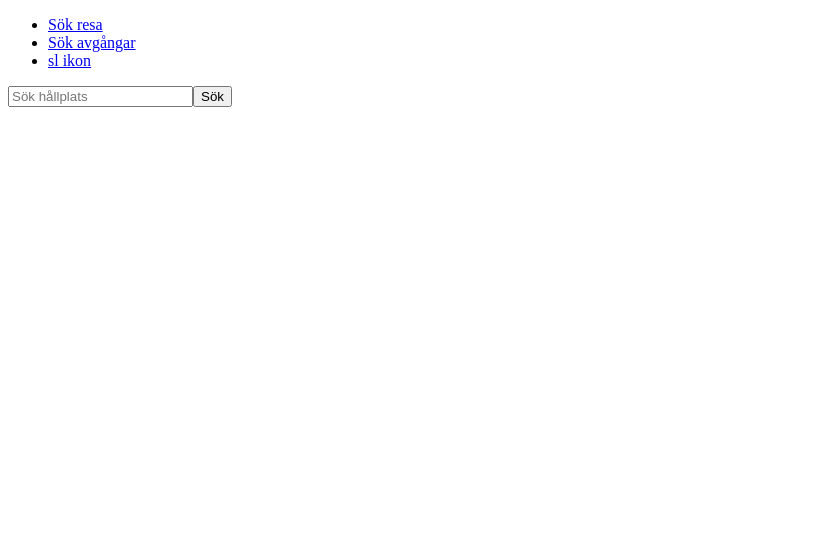
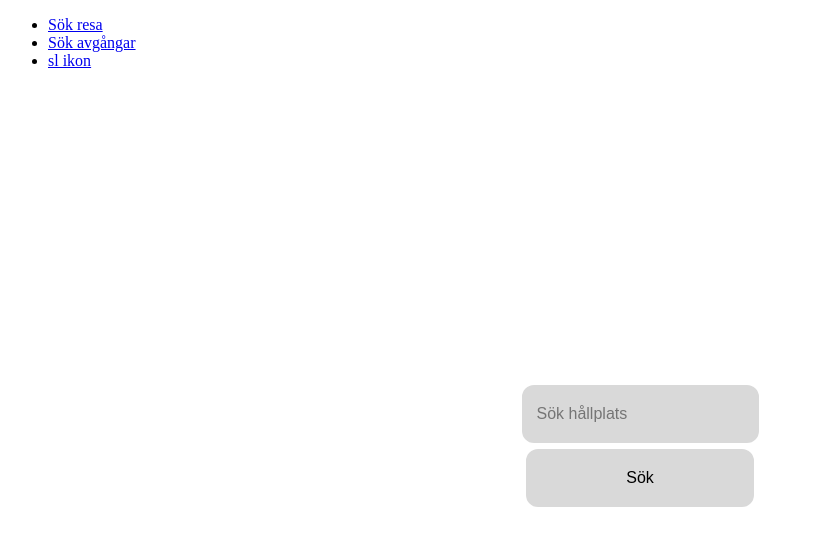
Before and after one commit to maisahjuevesano/SL_application, a React (Vite) app: page / in a window 1280 px wide. Shown: the top 546 px of the page, without its empty margins (0-814 px from the left). Built offline with nearby package versions, Linux system fonts and the light colour scheme.

Commit message:
add stylefor input & button

```diff
--- a/src/components/Departures.tsx
+++ b/src/components/Departures.tsx
@@ -2,6 +2,12 @@ import React, { useEffect, useState } from "react";
 import { SLDeparturesData } from "../models/slDeparturesData";
 import { fetchRealtimeDepartures } from "../services/fetchRealtimeDepartures";
 import { fetchSiteId } from "../services/fetchSiteId";
+import {
+  Container,
+  DeparturesContainer,
+  StyledButton,
+  StyledInput,
+} from "../styled/styledDepartures";
 
 export const Departures = () => {
   const [departuresData, setDeparturesData] = useState<SLDeparturesData | null>(
@@ -49,26 +55,30 @@ export const Departures = () => {
   };
 
   return (
-    <div>
-      <input
+    <DeparturesContainer>
+      <StyledInput
         type="text"
         value={searchString}
-        onChange={(e) => setSearchString(e.target.value)}
-        onKeyDown={handleEnterSearch}
+        onChange={(e: React.ChangeEvent<HTMLInputElement>) =>
+          setSearchString(e.target.value)
+        }
+        onKeyDown={(e: React.KeyboardEvent<HTMLInputElement>) =>
+          handleEnterSearch(e)
+        }
         placeholder="Sök hållplats"
       />
-      <button onClick={handleSearch}>Sök</button>
+      <StyledButton onClick={handleSearch}>Sök</StyledButton>
 
       {departuresData && (
-        <div>
+        <Container>
           {searchedStation && <h2>{searchedStation}</h2>}
           <ul>
             {departuresData.Buses.map((bus, index) => (
               <li key={index}>{`${bus.Destination} - ${bus.DisplayTime}`}</li>
             ))}
           </ul>
-        </div>
+        </Container>
       )}
-    </div>
+    </DeparturesContainer>
   );
 };
--- a/src/styled/styledDepartures.tsx
+++ b/src/styled/styledDepartures.tsx
@@ -1,10 +1,6 @@
 import styled from "styled-components";
 
 export const DeparturesContainer = styled.div`
-  /* display: flex;
-  flex-direction: column;
-  background-color: #3e4245;
-  /* padding: 100px; */
   display: flex;
   flex-direction: column;
   justify-content: center;
@@ -16,18 +12,18 @@ export const Container = styled.div`
   display: flex;
   flex-direction: column;
   background-color: #3e4245;
-  /* padding: 100px; */
   align-items: center;
-  height: 40vh;
-  width: 400px;
+  height: 60vh;
+  width: 300px;
   border-radius: 4%;
+  /* background-color: #2870f0; */
+  background-color: #d9d9d9;
+  margin-top: 10px;
 `;
 
-export const Button = styled.button`
+export const StyledButton = styled.button`
   background-color: #d9d9d9;
   border: none;
-  /* width: 500px;
-  height: 50px; */
   padding: 20px 100px;
   border-radius: 15px;
   border: white 3px solid;
@@ -49,16 +45,26 @@ export const Button = styled.button`
   }
 `;
 
-export const Input = styled.input`
+export const StyledInput = styled.input`
+  background-color: #d9d9d9;
+  border: none;
+  padding: 20px 15px;
+  border-radius: 15px;
   border: white 3px solid;
-  padding: 20px;
-  border-radius: 15px;
   font-size: 16px;
-  margin: 5px 0px;
+  cursor: pointer;
+  transition: background-colour 0.3s ease;
 
-  &focus {
-    border-color: #666;
-    outline: none; //tar bort standardfokusglöden
+  &:hover {
+    background-color: #666;
+  }
+
+  &:active {
+    background-color: #333;
+  }
+
+  &:focus {
+    box-shadow: 0 0 0 2px #bbb;
   }
 `;
 
```
